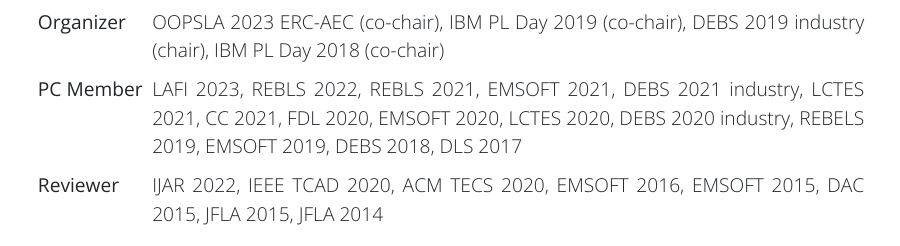
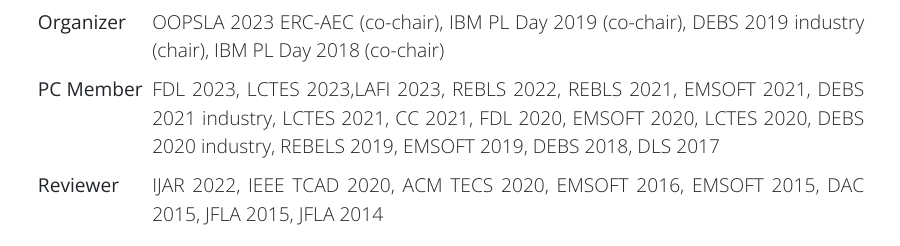
Before and after one commit to gbdrt/gbdrt.github.io, a plain HTML site: page index.html in a window 1280 px wide. Shown: the part 516-762 px from the top of the page, without its empty margins (189-1089 px from the left). Drawn offline with Linux system fonts and the light colour scheme.

Commit message:
Update service

```diff
--- a/index.html
+++ b/index.html
@@ -61,7 +61,7 @@
           </tr>
           <tr>
             <th scope="col"><span class="hs text-nowrap">PC Member</span></th>
-            <td>LAFI 2023, REBLS 2022, REBLS 2021, EMSOFT 2021, DEBS 2021 industry, LCTES 2021, CC 2021, FDL 2020, EMSOFT 2020, LCTES 2020, DEBS 2020 industry, REBELS 2019, EMSOFT
+            <td>FDL 2023, LCTES 2023,LAFI 2023, REBLS 2022, REBLS 2021, EMSOFT 2021, DEBS 2021 industry, LCTES 2021, CC 2021, FDL 2020, EMSOFT 2020, LCTES 2020, DEBS 2020 industry, REBELS 2019, EMSOFT
               2019, DEBS 2018,
               DLS
               2017</td>
```
